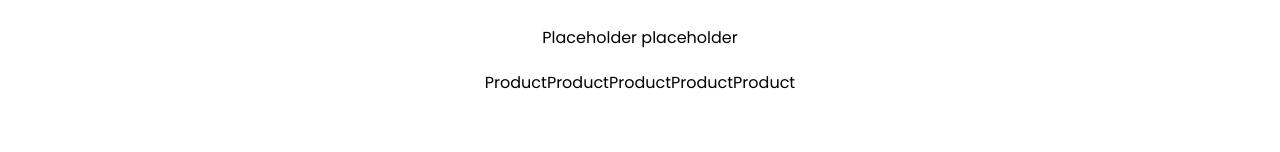
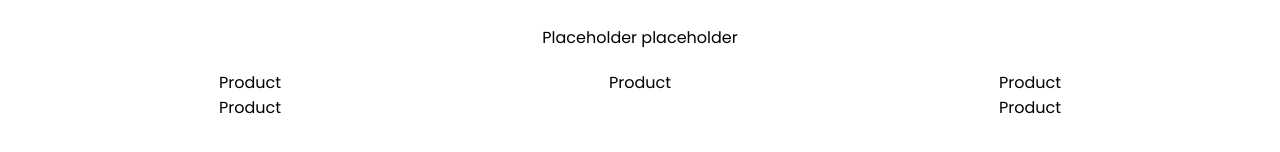
Before and after one commit to justinklam/portfolio, a React (Create React App) app: page / in a window 1280 px wide. Shown: the part 1720-1872 px from the top of the page. Built offline with nearby package versions, Linux system fonts and the light colour scheme.

Commit message:
add in styling for the individual product cards in the productlist

```diff
--- a/src/components/product/Product.jsx
+++ b/src/components/product/Product.jsx
@@ -3,9 +3,8 @@ import "./product.css";
 
 const Product = () => {
   return (
-    <div>
+    <div className="p">
       Product
-
     </div>
   )
 };
--- a/src/components/product/product.css
+++ b/src/components/product/product.css
@@ -0,0 +1,3 @@
+.p {
+  width: 300px;
+}
--- a/src/components/productList/productList.css
+++ b/src/components/productList/productList.css
@@ -21,4 +21,6 @@
 
 .pl-list {
   display: flex;
+  flex-wrap: wrap;
+  justify-content: space-between;
 }
```
